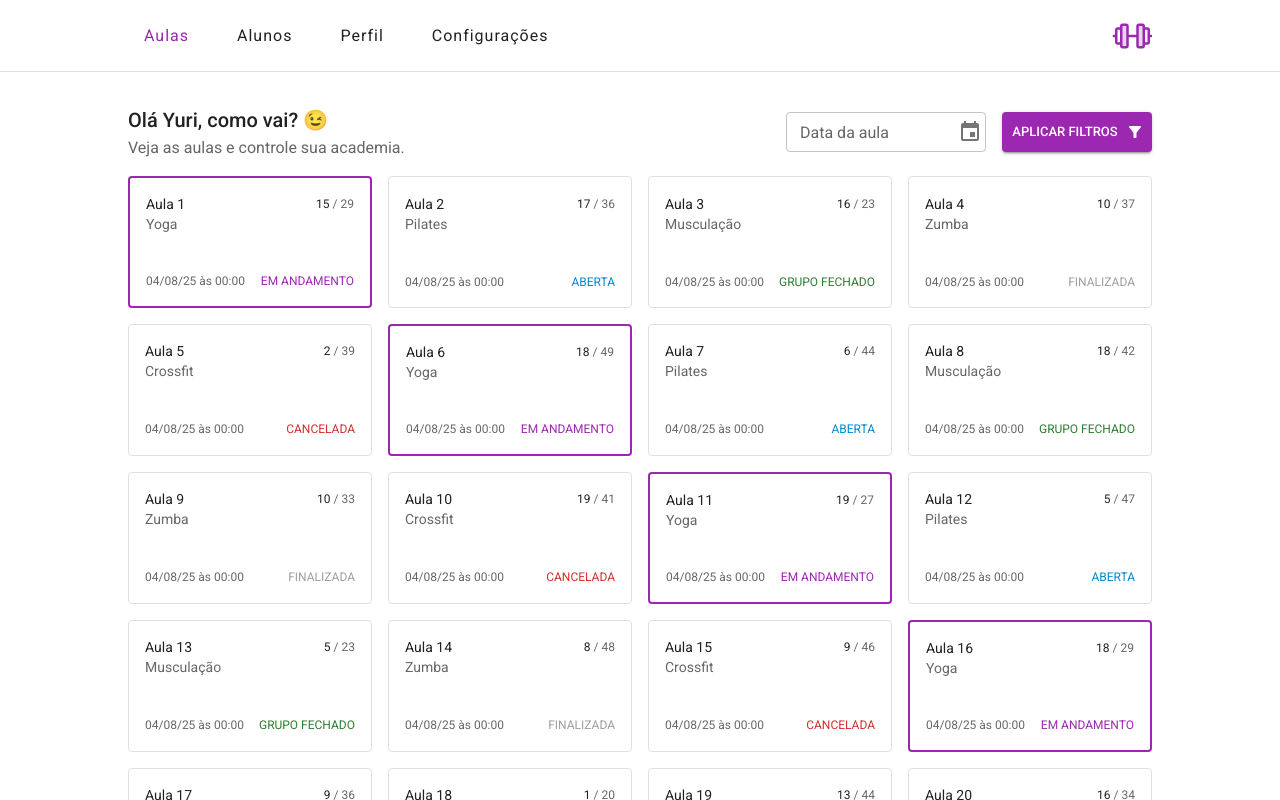
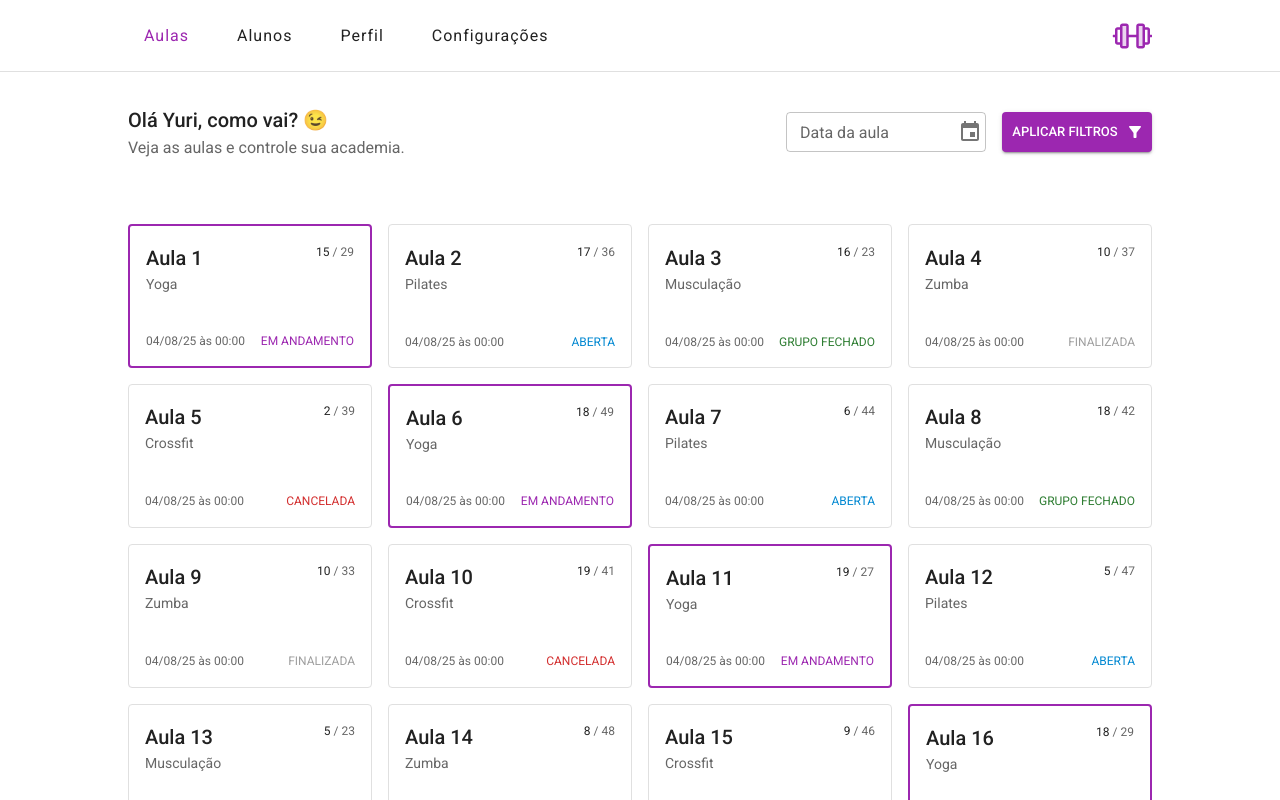
Before and after one commit to YuriLopesM/gym-management, a Next.js app: page /classes in a window 1280 px wide. Shown: the top 800 px of the page. Built offline with nearby package versions, Linux system fonts and the light colour scheme; what @mui/material-nextjs would draw is missing.

Commit message:
fix: minor bugs

```diff
--- a/src/app/(auth)/classes/components/ClassForm/index.tsx
+++ b/src/app/(auth)/classes/components/ClassForm/index.tsx
@@ -13,7 +13,6 @@ import {
   Checkbox,
   Drawer,
   FormControl,
-  FormControlLabel,
   FormHelperText,
   Grid,
   IconButton,
@@ -120,7 +119,7 @@ export function ClassForm({
       allowLateRegistration: true,
     },
     resolver: zodResolver(schema),
-    mode: 'onChange',
+    mode: 'all',
     shouldUnregister: true,
   })
 
@@ -353,10 +352,22 @@ export function ClassForm({
             name="allowLateRegistration"
             control={control}
             render={({ field }) => (
-              <FormControlLabel
-                control={<Checkbox {...field} />}
-                label="Permite inscrição após o início"
-              />
+              <>
+                <Checkbox
+                  id="allow-checkbox"
+                  {...field}
+                  checked={field.value}
+                  onChange={field.onChange}
+                />
+                <Typography
+                  component="label"
+                  htmlFor="allow-checkbox"
+                  variant="body1"
+                  color="text.primary"
+                >
+                  Permite inscrição após o início
+                </Typography>
+              </>
             )}
           />
         </Grid>
--- a/src/app/(auth)/classes/components/ClassRow/index.tsx
+++ b/src/app/(auth)/classes/components/ClassRow/index.tsx
@@ -2,6 +2,7 @@
 import { Class, ClassStatus } from '@/types'
 import { Grid, Stack, Typography, useTheme } from '@mui/material'
 
+import { useBreakpoint } from '@/hooks'
 import { formatDateToText } from '@/utils/date'
 import { useRouter } from 'next/navigation'
 import { StatusTag } from './StatusTag'
@@ -25,6 +26,8 @@ export function ClassRow({
 }: ClassRowProps) {
   const theme = useTheme()
   const router = useRouter()
+
+  const { isSmallerThanLaptop } = useBreakpoint()
 
   const isOnGoing = status === ClassStatus.ON_GOING
 
@@ -58,7 +61,11 @@ export function ClassRow({
       <Grid size={12} display="flex" justifyItems="space-between">
         <Grid size="grow">
           <Stack spacing={0}>
-            <Typography variant="body2" color="text.primary">
+            <Typography
+              variant={isSmallerThanLaptop ? 'body2' : 'h6'}
+              fontWeight={500}
+              color="text.primary"
+            >
               {description}
             </Typography>
             <Typography variant="body2" color="text.secondary">
--- a/src/app/(auth)/classes/page.tsx
+++ b/src/app/(auth)/classes/page.tsx
@@ -165,9 +165,8 @@ export default function Classes() {
         direction={{
           mobile: 'column',
           tablet: 'row',
-          laptop: 'row',
-          desktop: 'row',
         }}
+        mt={6}
         sx={{ flexWrap: 'wrap' }}
       >
         {classes.length > 0 &&
```
Also changed, not shown: src/app/(auth)/classes/[id]/page.tsx (+4 -4 lines).
